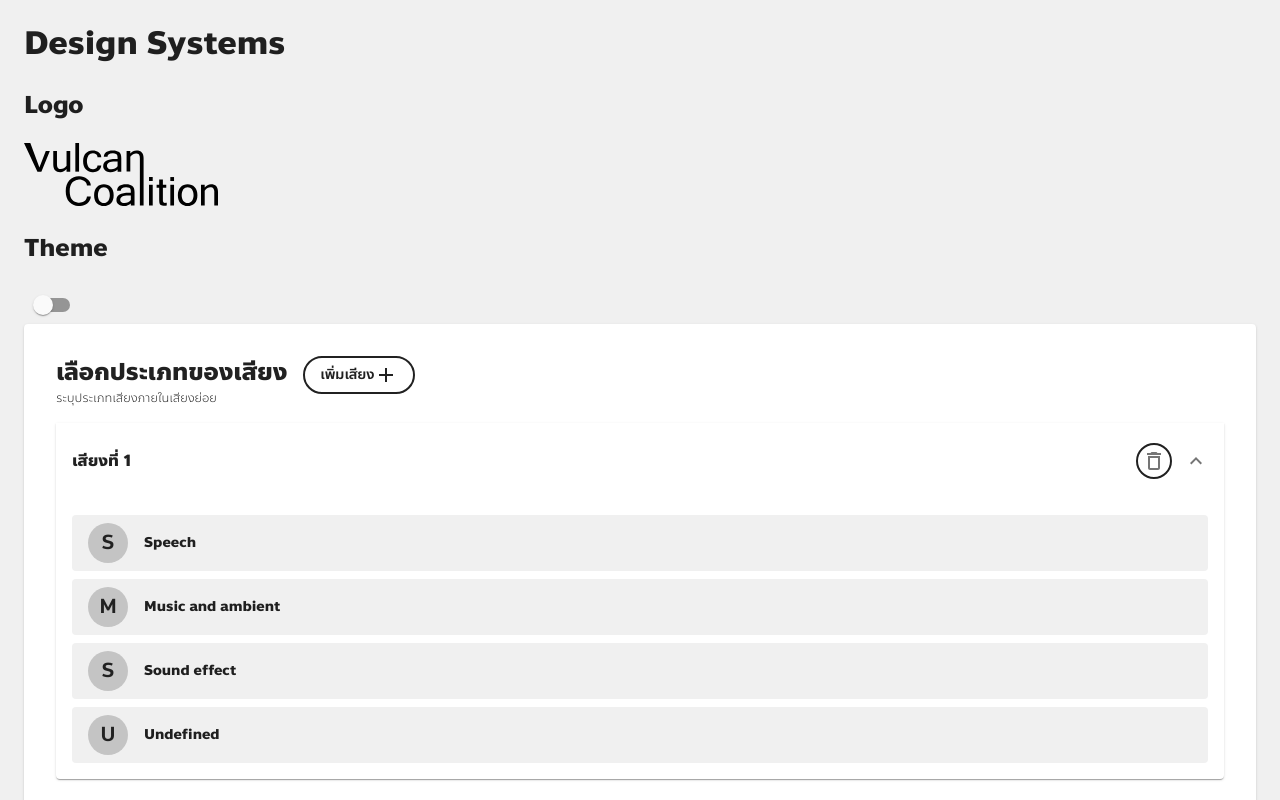
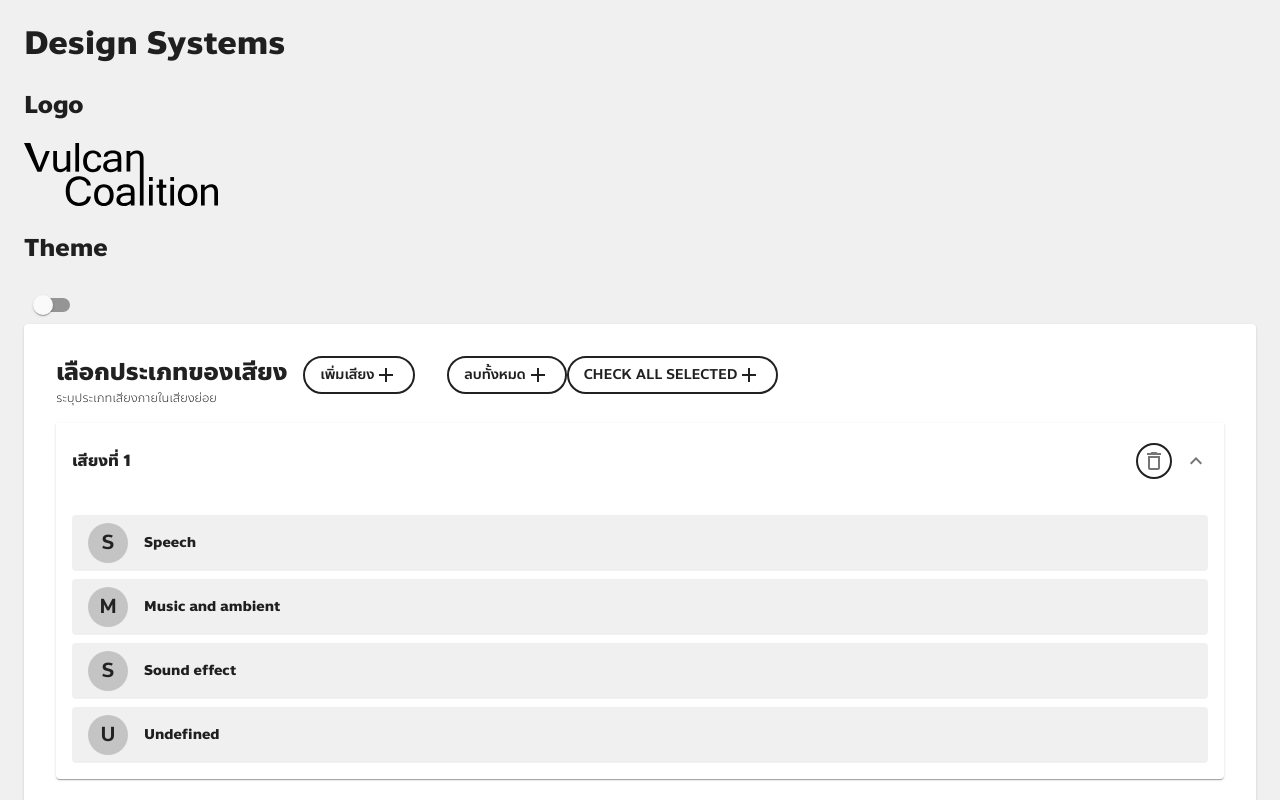
Before and after one commit to gf-tnk/learn-material-ui, a React (Create React App) app: page / in a window 1280 px wide. Shown: the top 800 px of the page. Built offline with nearby package versions, Linux system fonts and the light colour scheme.

Commit message:
use useRef for fix slow down when add a lot of mark sound

```diff
--- a/src/components/CategorizableBox/CategorizableBox.tsx
+++ b/src/components/CategorizableBox/CategorizableBox.tsx
@@ -1,46 +1,36 @@
 import { Button, Paper } from "@material-ui/core";
 import AddIcon from "@material-ui/icons/Add";
-import React, { useEffect, useState } from "react";
+import React, { useEffect, useState, useRef } from "react";
 import { useStyles } from "./style";
 import CategorizableSoundList from "../CategorizableSoundList/CategorizableSoundList";
 import { Box } from "../ContainerBox/ContainerBox";
 
 const CategorizableBox = () => {
   const classes = useStyles();
-  const DEFAULT_MARK = {
-    category: "",
+  const DEFAULT_SELECTED = {
+    name: "",
     subCat: [],
   };
-
-  // const x = {
-  //   category: "",
-  //   subCat: {
-  //     name: "",
-  //     input: null,
-  //   },
-  //   subSubCat: {
-  //     name: "",
-  //     input: null,
-  //   },
-  // };
-
-  const [markSound, setMarkSound] = useState<any[]>([DEFAULT_MARK]); // move to CategorizableSoundList !!!
+  const [markSound, setMarkSound] = useState<any[]>(["เสียงที่ 1"]); // move to CategorizableSoundList !!!
+  const allSelected = useRef<any>([DEFAULT_SELECTED]);
 
   const onEditMarkSound = (index: number, selected: any) => {
-    const clone = [...markSound]; // for change ref data
+    // this is the issue that mark performance is slowdown !!!
+    const clone = [...allSelected.current];
     clone[index] = {
       category: selected.category,
       subCat: selected.subCat,
     };
-    setMarkSound(clone);
+    allSelected.current = clone;
   };
 
   const onAddMarkSound = () => {
-    const clone = [...markSound];
-    clone.push({
+    allSelected.current.push({
       category: "",
       subCat: [],
     });
+    const clone = [...markSound]
+    clone.push(`เสียงที่ ${clone.length + 1}`)
     setMarkSound(clone);
   };
 
@@ -68,6 +58,25 @@ const CategorizableBox = () => {
               เพิ่มเสียง <AddIcon />
             </Button>
           </Box>
+          <Box mx={2}>
+            <Button
+              variant="outlined"
+              color="primary"
+              onClick={() => {
+                setMarkSound([])
+                allSelected.current = []
+              }}
+            >
+              ลบทั้งหมด <AddIcon />
+            </Button>
+            <Button
+              variant="outlined"
+              color="primary"
+              onClick={() => console.log(allSelected.current)}
+            >
+              check all selected <AddIcon />
+            </Button>
+          </Box>
         </Box>
 
         <CategorizableSoundList
--- a/src/components/CategorizableSoundList/CategorizableSoundList.tsx
+++ b/src/components/CategorizableSoundList/CategorizableSoundList.tsx
@@ -135,7 +135,7 @@ const CategorizableSoundList: React.FC<Props> = (props) => {
               height="100%"
             >
               <Box>
-                <h3 className="wh3 my-0">เสียงที่ {index + 1}</h3>
+                <h3 className="wh3 my-0">{item}</h3>
               </Box>
               <Box>
                 <IconButton
--- a/src/components/SubCategoryItem/SubCategoryItem.tsx
+++ b/src/components/SubCategoryItem/SubCategoryItem.tsx
@@ -13,7 +13,7 @@ interface Props {
   inputText: string;
 }
 
-const CategoryItem: React.FC<Props> = (props) => {
+const SubCategoryItem: React.FC<Props> = (props) => {
   const pastel = useRef<string>(
     "hsl(" +
       360 * Math.random() +
@@ -91,4 +91,4 @@ const CategoryItem: React.FC<Props> = (props) => {
   );
 };
 
-export default CategoryItem;
+export default SubCategoryItem;
```
